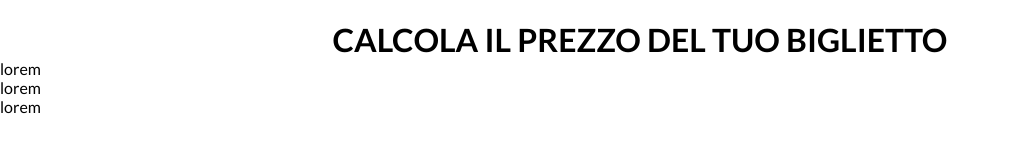
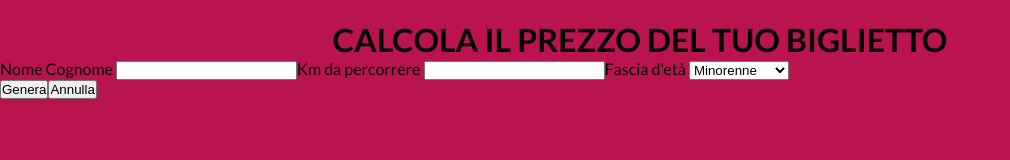
Before and after one commit to AndreaBottini/js-biglietto-treno-form, a plain HTML site: page index.html in a window 1280 px wide. Shown: the whole page, without its empty margins (0-1010 px from the left). Drawn offline with Linux system fonts and the light colour scheme.

Commit message:
Impostazione Label

```diff
--- a/css/style.css
+++ b/css/style.css
@@ -10,8 +10,13 @@
 
 body {
   font-family: 'Lato', sans-serif;
+  background-color: #b91350
 }
 
 h1 {
   text-align: center;;
 }
+
+.row {
+  display: flex;
+}
--- a/index.html
+++ b/index.html
@@ -12,13 +12,26 @@
       <h1>CALCOLA IL PREZZO DEL TUO BIGLIETTO</h1>
       <div class="form_dati">
         <div class="row">
-          <div class="col">lorem</div>
-          <div class="col">lorem</div>
-          <div class="col">lorem</div>
-
+          <div class="col">
+            <label for="nome_utente">Nome Cognome</label>
+            <input id=nome_utente type="text" name="" value="">
+          </div>
+          <div class="col">
+            <label for="km">Km da percorrere</label>
+            <input id=km type="number" name="" value="">
+          </div>
+          <div class="col">
+            <label for="fascia_eta">Fascia d'età</label>
+            <select id=fascia_eta class="" name="">
+              <option value="">Minorenne</option>
+              <option value="">Maggiorenne</option>
+              <option value="">Silver</option>
+            </select>
+          </div>
         </div>
         <div class="row">
-
+          <button class="btn">Genera</button>
+          <button class="btn">Annulla</button>
         </div>
 
 
```
